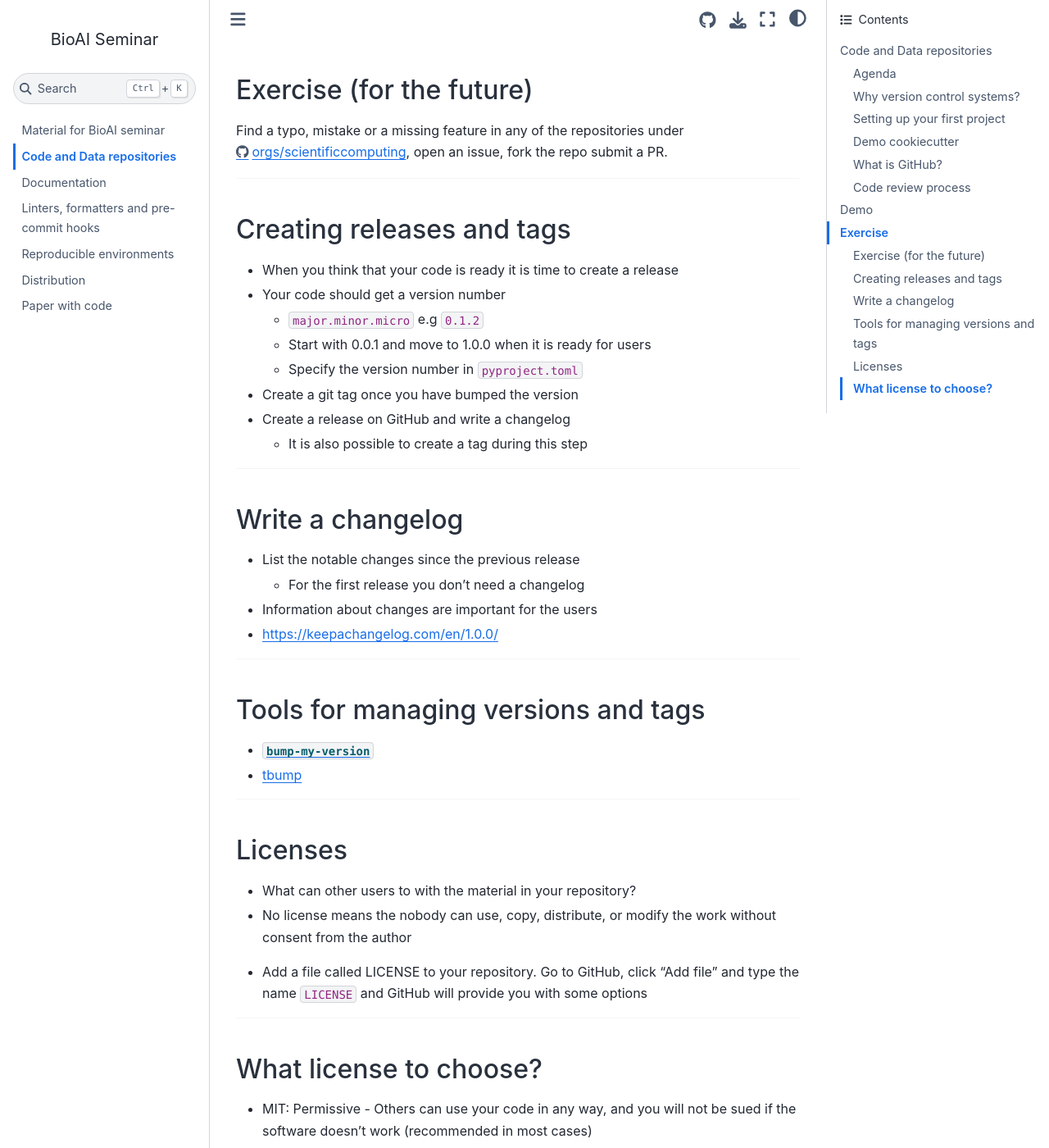
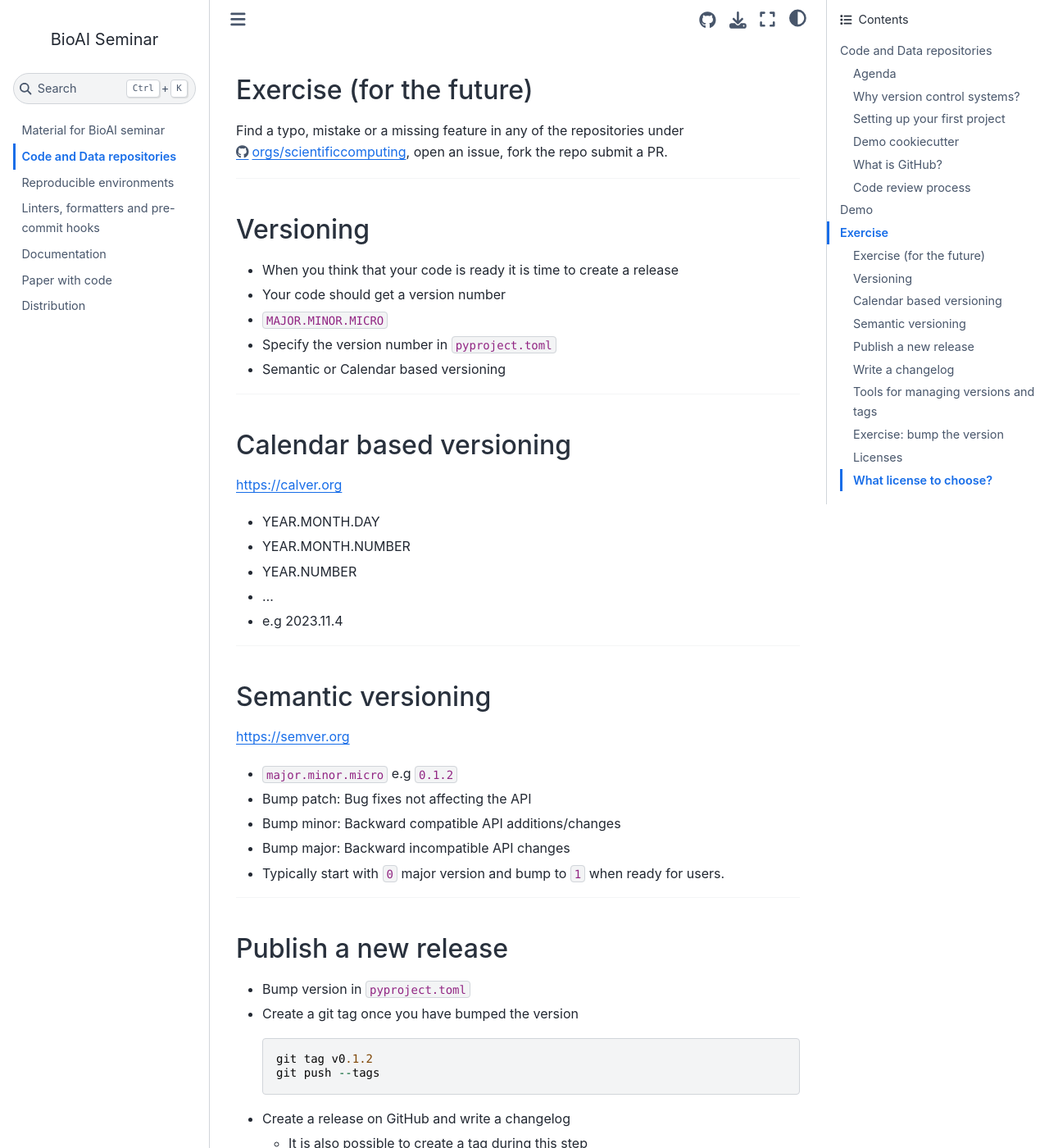
Before and after one commit to scientificcomputing/seminar-23-11-2023, a Jupyter Book: the page built from docs/repo.md, in a window 1280 px wide and 1400 px high, scrolled down 2835 px. Shown: the whole window at 82% size. Built offline with Jupyter Book 1.0.4 settings and Sphinx 7.4.7 and the Sphinx Book theme 1.1.4, drawn with Linux system fonts in a browser that asks for light colours; some of the changed text lies outside the part shown.

Commit message:
More about versioning and move to setuptools build backend

````diff
--- a/_toc.yml
+++ b/_toc.yml
@@ -3,8 +3,8 @@ root: README
 
 sections:
 - file: docs/repo
+- file: docs/environments
+- file: docs/testing
 - file: docs/documentation
-- file: docs/testing
-- file: docs/environments
+- file: docs/paper
 - file: docs/distribution
-- file: docs/paper
--- a/cspell.json
+++ b/cspell.json
@@ -7,6 +7,7 @@
         "amsmath",
         "autodoc",
         "bibtex",
+        "bioconda",
         "cookiecutter",
         "Cookiecutters",
         "Diataxis",
@@ -36,6 +37,7 @@
         "repr",
         "scientificcomputing",
         "scipy",
+        "setuptools",
         "Simula",
         "sphinxcontrib",
         "tbump",
--- a/docs/repo.md
+++ b/docs/repo.md
@@ -134,18 +134,53 @@ Find a typo, mistake or a missing feature in any of the repositories under <http
 
 ---
 
-## Creating releases and tags
+## Versioning
 
 * When you think that your code is ready it is time to create a release
 * Your code should get a version number
-    - `major.minor.micro` e.g `0.1.2`
-    - Start with 0.0.1 and move to 1.0.0 when it is ready for users
-    - Specify the version number in `pyproject.toml`
+* `MAJOR.MINOR.MICRO`
+* Specify the version number in `pyproject.toml`
+* Semantic or Calendar based versioning
+
+---
+
+## Calendar based versioning
+
+https://calver.org
+
+- YEAR.MONTH.DAY
+- YEAR.MONTH.NUMBER
+- YEAR.NUMBER
+- ...
+- e.g 2023.11.4
+
+
+---
+
+## Semantic versioning
+
+https://semver.org
+
+- `major.minor.micro` e.g `0.1.2`
+- Bump patch: Bug fixes not affecting the API
+- Bump minor: Backward compatible API additions/changes
+- Bump major: Backward incompatible API changes
+- Typically start with `0` major version and bump to `1` when ready for users.
+---
+
+## Publish a new release
+
+* Bump version in `pyproject.toml`
 * Create a git tag once you have bumped the version
+    ```
+    git tag v0.1.2
+    git push --tags
+    ```
 * Create a release on GitHub and write a changelog
     - It is also possible to create a tag during this step
 
 ---
+
 
 ## Write a changelog
 
@@ -161,8 +196,15 @@ Find a typo, mistake or a missing feature in any of the repositories under <http
 ## Tools for managing versions and tags
 
 - [`bump-my-version`](https://github.com/callowayproject/bump-my-version)
-- [tbump](https://github.com/your-tools/tbump)
+- [`tbump`](https://github.com/your-tools/tbump)
 
+
+---
+
+## Exercise: bump the version
+
+- Change the version of your paper
+- Create a new tag and release
 
 ---
 
````
Also changed, not shown: docs/environments.md (+27 -12 lines), 1 other file.
